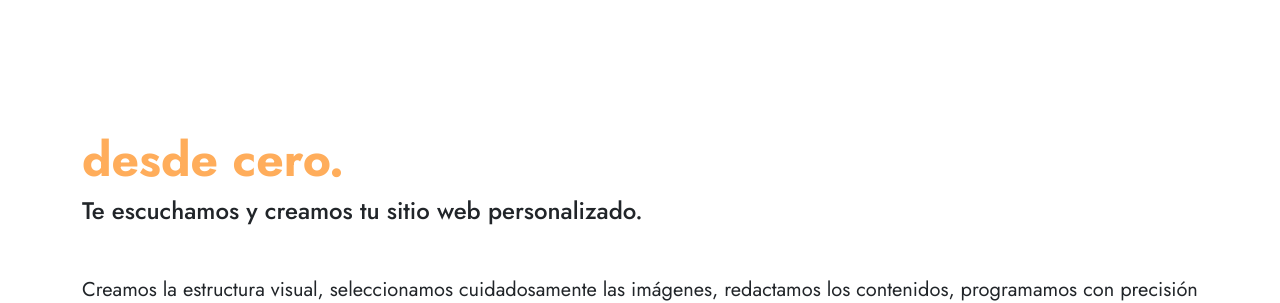
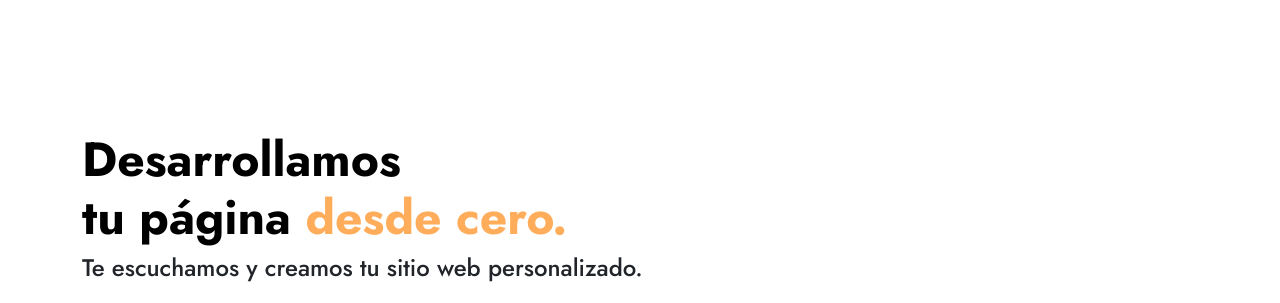
Before and after one commit to NachoM57/VachWeb, an Angular app: page /Inicio in a window 1280 px wide. Shown: the part 880-1183 px from the top of the page. Built offline with nearby package versions, Linux system fonts and the light colour scheme.

Commit message:
finalizando prueba

```diff
--- a/src/app/Componentes/nosotros/nosotros.component.html
+++ b/src/app/Componentes/nosotros/nosotros.component.html
@@ -1,6 +1,6 @@
 <section id="nosotros">
     <div class="container" *ngFor="let nosot of nosotros">
-        <h1> <span>desde cero.</span></h1>
+        <h1>Desarrollamos<br>tu página <span>desde cero.</span></h1>
         <h4>{{nosot.subtitulo}}</h4>
         <p [innerHTML]="transformToHtmlBreaks(nosot.texto)">
             {{nosot.texto}}
```
